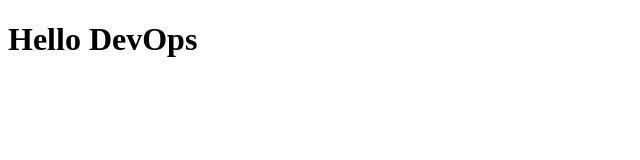
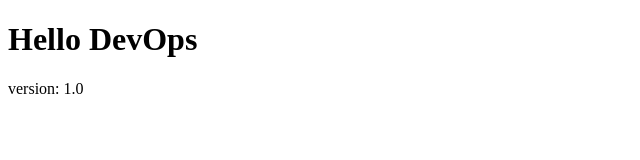
Before and after one commit to pudge063/rosatom_trainee, a plain HTML site: page hello_devops_image/index.html in a window 1280 px wide. Shown: the full height of the page, 0-640 px from the left. Drawn offline with Linux system fonts and the light colour scheme.

```diff
--- a/hello_devops_image/index.html
+++ b/hello_devops_image/index.html
@@ -9,6 +9,7 @@
 
 <body>
     <h1>Hello DevOps</h1>
+    <p>version: 1.0</p>
 </body>
 
 </html>
```
Also changed, not shown: 1 other file.
